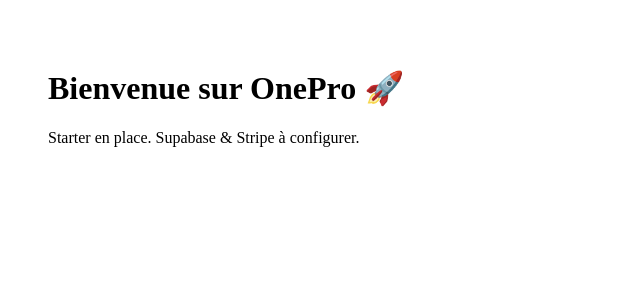
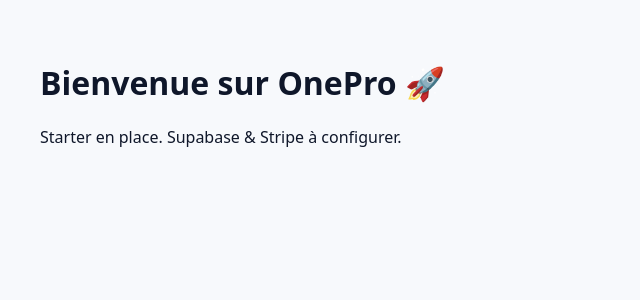
Before and after one commit to gonzcoco/onepro-starter2, a Next.js app: page / in a window 1280 px wide. Shown: the top 300 px of the page, without its empty margins (0-640 px from the left). Built offline with nearby package versions, Linux system fonts and the light colour scheme.

Commit message:
add app/layout

```diff
--- /dev/null
+++ b/src/app/layout.tsx
@@ -0,0 +1,25 @@
+import React from "react";
+
+export const metadata = {
+  title: "OnePro",
+  description: "Votre réseau de professionnels fiables, partout en France.",
+};
+
+export default function RootLayout({ children }: { children: React.ReactNode }) {
+  return (
+    <html lang="fr">
+      <body
+        style={{
+          fontFamily:
+            "system-ui, -apple-system, Segoe UI, Roboto, Helvetica, Arial, sans-serif",
+          background: "#f7f9fc",
+          color: "#0f172a",
+          margin: 0,
+          minHeight: "100vh",
+        }}
+      >
+        {children}
+      </body>
+    </html>
+  );
+}
```
